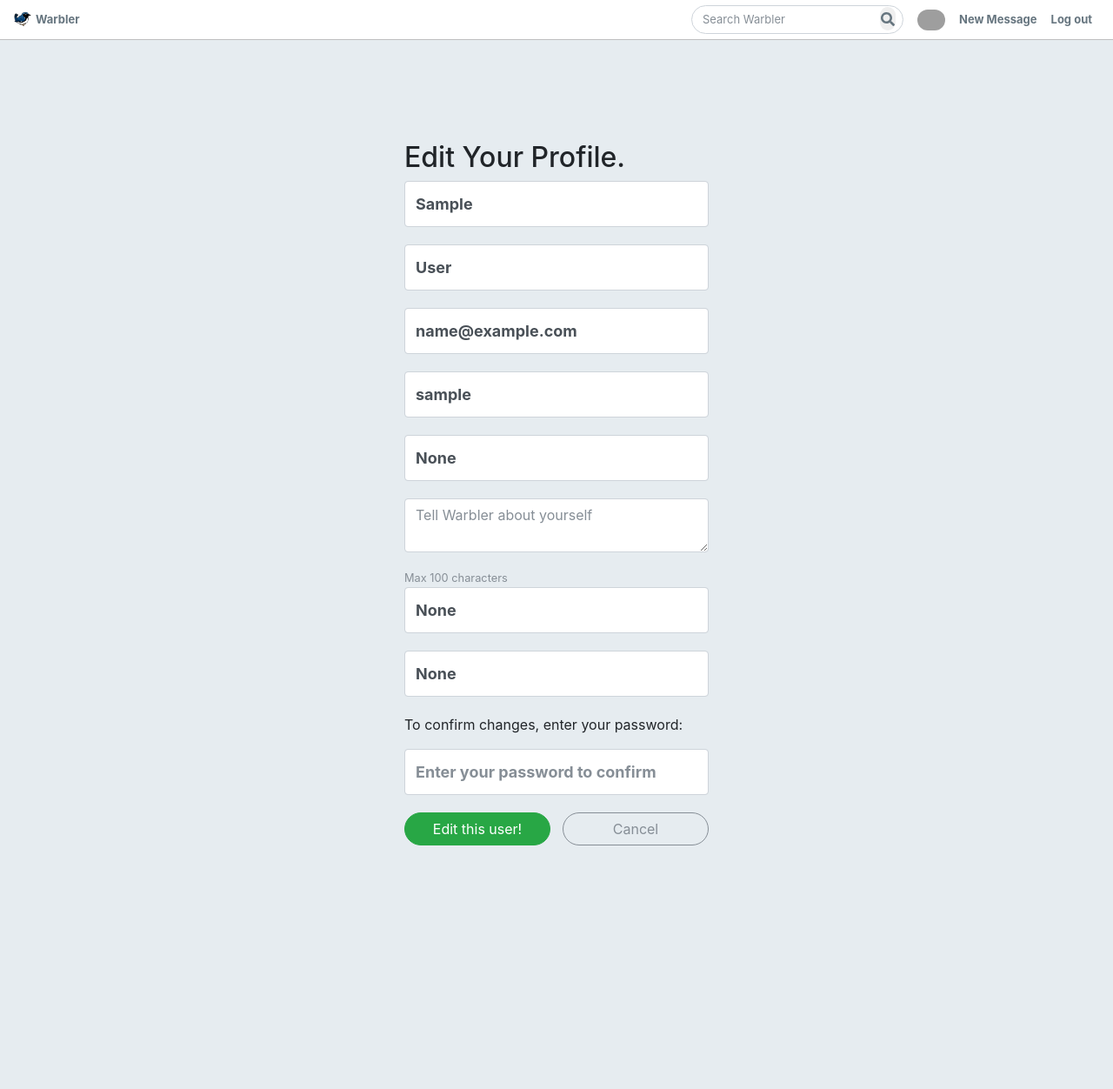
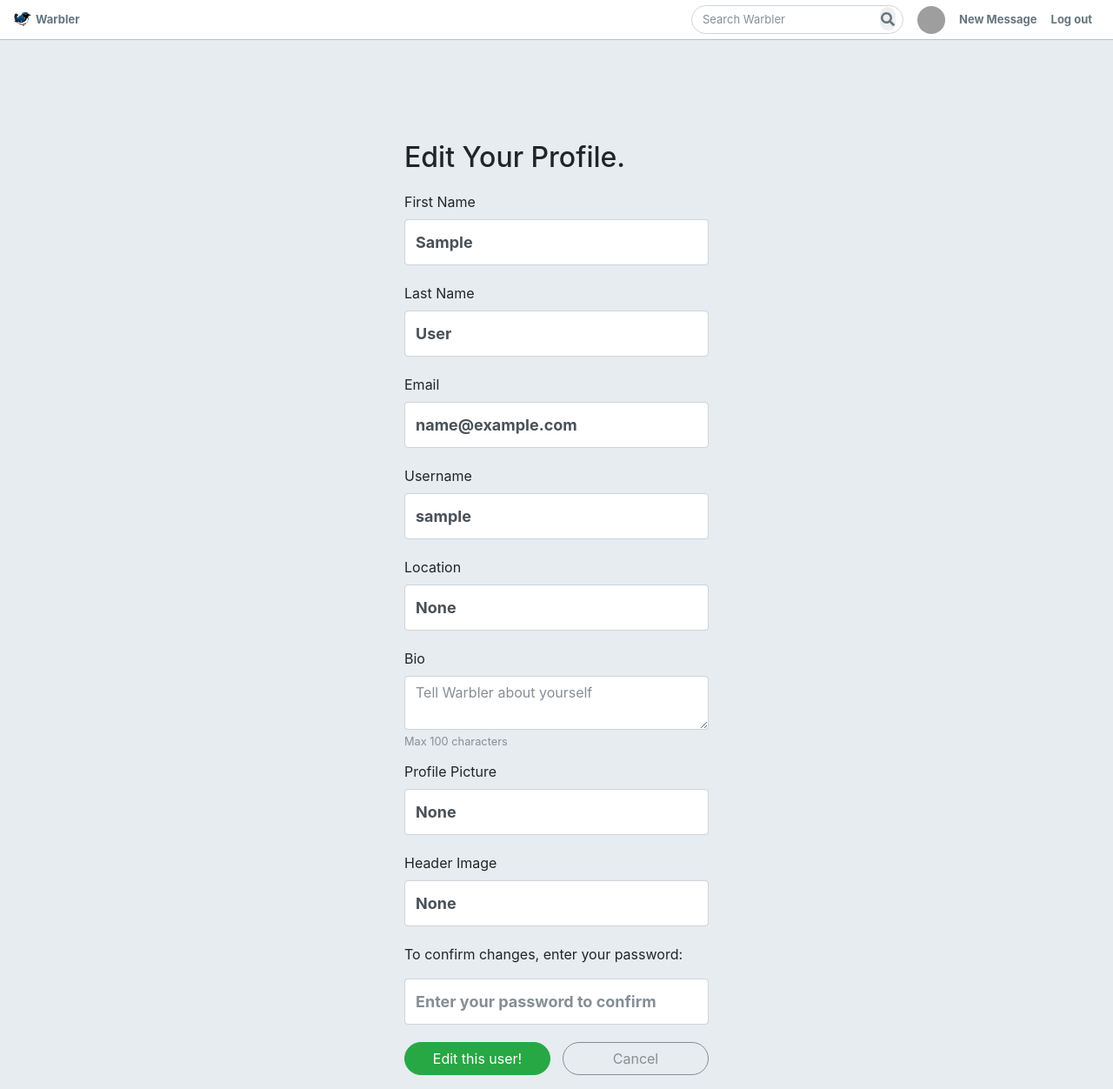
Before and after one commit to Mhowitt/Warbler-Project, a Flask app: page /users/1/edit in a window 1280 px wide. Shown: the whole page at 87% size. Before the commit the page ends 972 px from the top, so only its background shows below. Run offline with Flask 2, Linux system fonts and the light colour scheme; the visitor is signed in with stand-in values (Sample User, id 1); data comes from the database, SQL or seed files in the repository; some libraries are stand-ins or nearby versions; grey boxes are pictures that could not be loaded.

Commit message:
adding labels to user edit form

```diff
--- a/project/static/stylesheets/style.css
+++ b/project/static/stylesheets/style.css
@@ -52,7 +52,9 @@ body {
 
 .nav > li > a > img {
   width: 32px;
-  border-radius: 32px;
+  height: 32px;
+  border-radius: 50%;
+  object-fit: cover;
 }
 
 ul.nav.navbar-nav {
@@ -147,6 +149,7 @@ nav + .container {
 
 .join-message {
   margin-top: 100px;
+  margin-bottom: 20px;
 }
 
 #profile-image,
@@ -168,6 +171,7 @@ nav + .container {
   margin-top: -120px;
   z-index: 1;
   position: relative;
+  object-fit: cover;
   box-shadow: 0 1px 1px rgba(136, 153, 166, 0.15);
 }
 
@@ -176,6 +180,7 @@ nav + .container {
   height: 48px;
   width: 48px;
   margin-top: 2px;
+  object-fit: cover;
 }
 
 .message-area,
@@ -275,8 +280,11 @@ nav + .container {
   background-color: #e6ecf0;
 }
 
+#sidebar {
+  margin-top: 30px;
+}
+
 #sidebar-username {
-  margin-top: 30px;
   font-size: 21px;
   font-weight: bold;
   line-height: 28px;
@@ -327,6 +335,7 @@ nav + .container {
   height: 70px;
   width: 70px;
   margin-top: -35px;
+  object-fit: cover;
 }
 
 .card-link {
@@ -447,6 +456,10 @@ nav + .container {
   width: 48%;
 }
 
+#bioHelp {
+  margin: -1rem 0 0.75rem;
+}
+
 /* Message Show page */
 
 .bg {
--- a/project/templates/user_page.html
+++ b/project/templates/user_page.html
@@ -67,8 +67,10 @@
   </div>
 </div>
 <div class="row">
-  <div class="col-sm-3">
+  <div class="col-sm-3" id="sidebar">
+    {% if user.first_name %}
     <h4 id="sidebar-username">{{ user.first_name }} {{ user.last_name }}</h4>
+    {% endif %}
     <h6>@{{ user.username }}</h6>
     <h6><a href="">{{ user.location }}</a></h6>
     <h6>{{ user.bio }}</h6>
--- a/project/users/forms.py
+++ b/project/users/forms.py
@@ -4,15 +4,15 @@ from wtforms.validators import DataRequired, Email, Length
 
 
 class UserForm(FlaskForm):
-    first_name = StringField('first_name')
-    last_name = StringField('last_name')
-    email = StringField('email', validators=[DataRequired(), Email()])
-    username = StringField('username', validators=[DataRequired()])
-    location = StringField('last_name')
+    first_name = StringField('First Name')
+    last_name = StringField('Last Name')
+    email = StringField('Email', validators=[DataRequired(), Email()])
+    username = StringField('Username', validators=[DataRequired()])
+    location = StringField('Location')
     bio = StringField(
-        'bio', validators=[Length(max=100)], widget=widgets.TextArea())
-    image_url = StringField('image_url')
-    header_image_url = StringField('header_image_url')
+        'Bio', validators=[Length(max=100)], widget=widgets.TextArea())
+    image_url = StringField('Profile Picture')
+    header_image_url = StringField('Header Image')
     password = PasswordField('password', validators=[Length(min=6)])
 
 
--- a/project/users/templates/users/edit.html
+++ b/project/users/templates/users/edit.html
@@ -13,6 +13,7 @@
           </span>
         {% endfor %}
       {% endif %}
+      {{ form.first_name.label }}
       {{ form.first_name(placeholder="What's your first name?", value=user.first_name, class="form-control") }}
 
       {% if form.last_name.errors %}
@@ -22,6 +23,7 @@
         </span>
       {% endfor %}
     {% endif %}
+    {{ form.last_name.label }}
     {{ form.last_name(placeholder="What's your last name?", value=user.last_name, class="form-control") }}
 
       {% if form.email.errors %}
@@ -31,6 +33,7 @@
           </span>
         {% endfor %}
       {% endif %}
+      {{ form.email.label }}
       {{ form.email(placeholder="What's your email?", value=user.email, class="form-control") }}
 
       {% if form.username.errors %}
@@ -40,6 +43,7 @@
           </span>
         {% endfor %}
       {% endif %}
+      {{ form.username.label }}
       {{ form.username(placeholder="What do you want your username to be?", value=user.username, class="form-control") }}
 
       {% if form.location.errors %}
@@ -49,6 +53,7 @@
           </span>
         {% endfor %}
       {% endif %}
+      {{ form.location.label }}
       {{ form.location(placeholder="Where do you live?", value=user.location, class="form-control") }}
 
       {% if form.bio.errors %}
@@ -58,6 +63,7 @@
           </span>
         {% endfor %}
       {% endif %}
+      {{ form.bio.label }}
       {{ form.bio(placeholder="Tell Warbler about yourself", value=user.bio, class="form-control") }}
       <small id="bioHelp" class="form-text text-muted ">Max 100 characters</small>
 
@@ -68,6 +74,7 @@
           </span>
         {% endfor %}
       {% endif %}
+      {{ form.image_url.label }}
       {{ form.image_url(placeholder="Optional: What image do you want to use?", value=user.image_url,
       class="form-control") }}
 
@@ -78,6 +85,7 @@
         </span>
         {% endfor %}
       {% endif %}
+      {{ form.header_image_url.label }}
       {{ form.header_image_url(placeholder="Optional: Add a custom header image to your profile!", value=user.header_image_url,
       class="form-control") }}
 
--- a/project/users/templates/users/signup.html
+++ b/project/users/templates/users/signup.html
@@ -23,7 +23,7 @@
       <span class="text-danger">
         {{ error }}
       </span>
-      {% endfor %} {% endif %} {{ form.image_url(placeholder="Image URL", class="form-control") }}
+      {% endfor %} {% endif %} {{ form.image_url(placeholder="Profile Picture Url", class="form-control") }}
       <button type="submit" class="btn btn-primary btn-lg btn-block">Sign me up!</button>
     </form>
 
```
Also changed, not shown: project/templates/404.html (+6 -6 lines).
